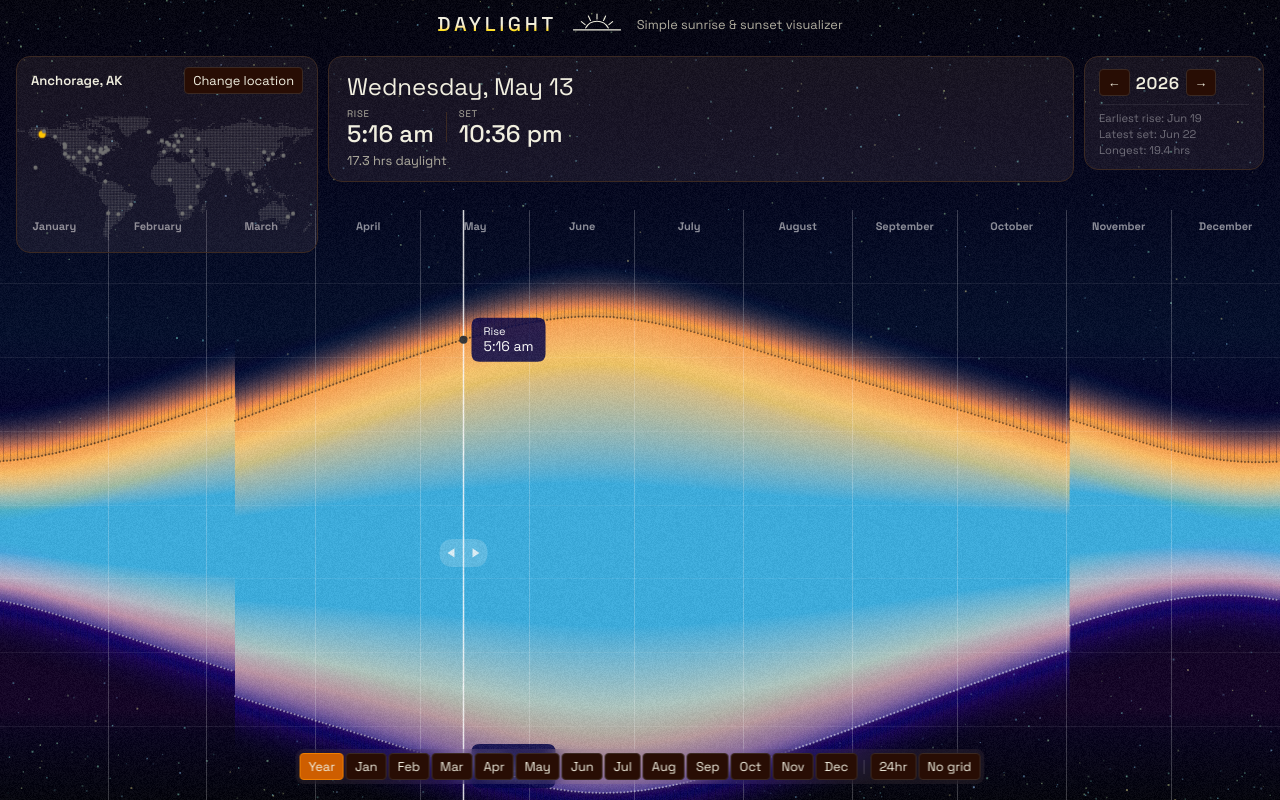
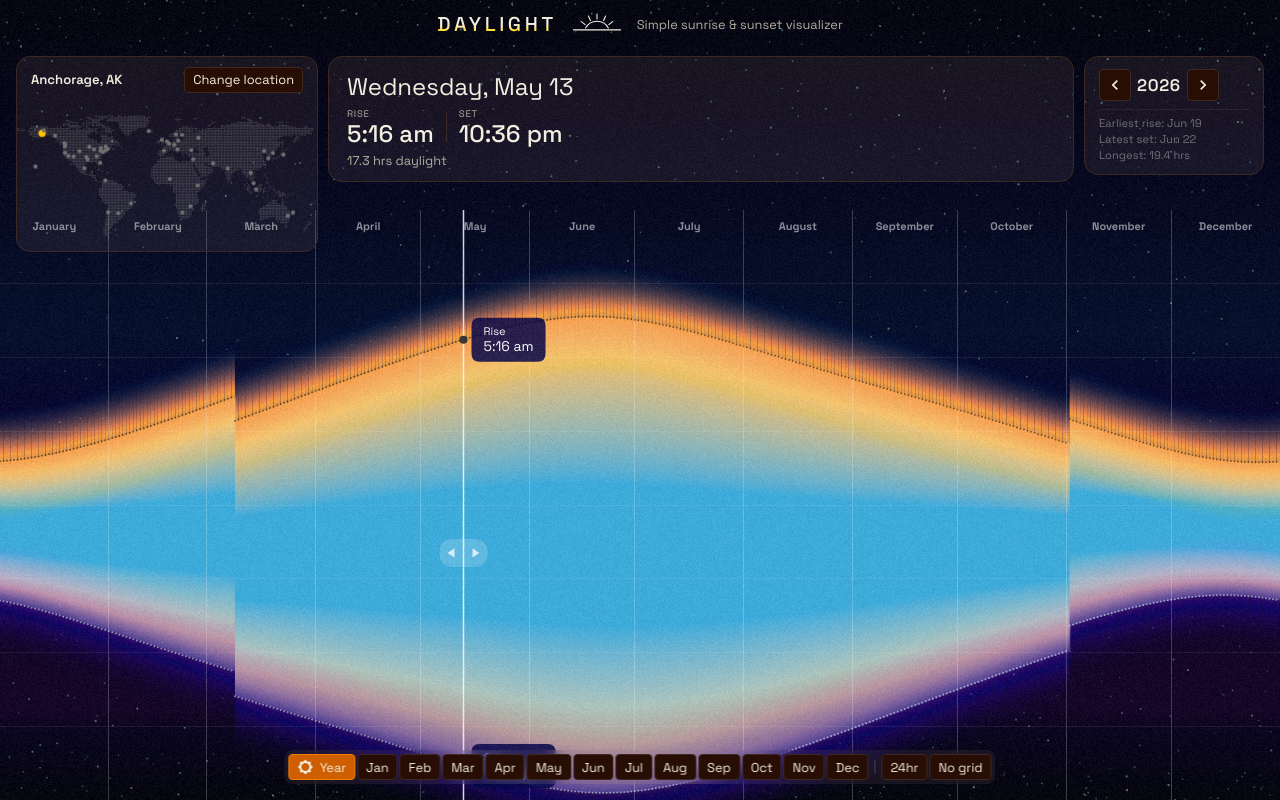
Before and after one commit to natebridi/sunrise, a React (Vite) app: page / in a window 1280 px wide. Both pictures are taken after a click on the item "Anchorage, AK". Built offline with nearby package versions, Linux system fonts and the light colour scheme.

Commit message:
more style refinements

```diff
--- a/src/App.tsx
+++ b/src/App.tsx
@@ -134,9 +134,13 @@ export default function App() {
           {/* Year */}
           <div className="card year-section">
             <div className="year-row">
-              <button className="btn btn--small" onClick={() => setYear((y) => y - 1)}>&larr;</button>
+              <button className="btn btn--icon" onClick={() => setYear((y) => y - 1)}>
+                <svg className="btn-icon" xmlns="http://www.w3.org/2000/svg" viewBox="0 0 512 512"><path fill="currentColor" d="M231 256L329 354L299 384L171 256L299 128L329 158"/></svg>
+              </button>
               <span className="year-value">{year}</span>
-              <button className="btn btn--small" onClick={() => setYear((y) => y + 1)}>&rarr;</button>
+              <button className="btn btn--icon" onClick={() => setYear((y) => y + 1)}>
+                <svg className="btn-icon" xmlns="http://www.w3.org/2000/svg" viewBox="0 0 512 512"><path fill="currentColor" d="M213 384L183 354L281 256L183 158L213 128L341 256"/></svg>
+              </button>
             </div>
             {yearStats && (
               <div className="year-mini-stats">
--- a/src/app.css
+++ b/src/app.css
@@ -56,11 +56,17 @@ body {
     color: var(--text-primary);
     border-radius: 0.25rem;
     padding: 0.25rem 0.5rem;
+    height: 2em;
     display: flex;
-    gap: 0.5rem;
+    gap: 0.5em;
     align-items: center;
     justify-content: center;
     cursor: pointer;
+
+    &.btn--icon {
+        aspect-ratio: 1 / 1;
+        padding: 0;
+    }
 
     &.btn--active {
         background-color: var(--active);
@@ -74,6 +80,14 @@ body {
 
     &.btn--small {
         font-size: var(--font-size-sm);
+    }
+}
+
+.btn-icon {
+    width: 1.25em;
+
+    path {
+        fill:
     }
 }
 
--- a/src/components/SunChart.tsx
+++ b/src/components/SunChart.tsx
@@ -297,6 +297,10 @@ export default function SunChart({ days, scrubIndex, onScrub, showGrid, twelveHo
     }
   }
 
+  const activeIndicator = <svg className="btn-icon" xmlns="http://www.w3.org/2000/svg" viewBox="0 0 512 512">
+    <path fill="currentColor" d="M165.50 346.50Q203 384 256 384Q309 384 346.50 346.50Q384 309 384 256Q384 203 346.50 165.50Q309 128 256 128Q203 128 165.50 165.50Q128 203 128 256Q128 309 165.50 346.50M497 256L427 327L427 427L327 427L256 497L185 427L85 427L85 327L15 256L85 185L85 85L185 85L256 15L327 85L427 85L427 185" />
+  </svg>;
+
   return (
     <div className="chart-wrapper">
 
@@ -318,6 +322,7 @@ export default function SunChart({ days, scrubIndex, onScrub, showGrid, twelveHo
           className={focusedMonth === null ? "btn btn--small btn--active" : "btn btn--small"}
           onClick={() => setFocusedMonth(null)}
         >
+          {focusedMonth === null && activeIndicator}
           Year
         </button>
         {MONTH_NAMES.map((name, i) => (
@@ -330,6 +335,7 @@ export default function SunChart({ days, scrubIndex, onScrub, showGrid, twelveHo
               if (idx >= 0) onScrub(idx);
             }}
           >
+            {focusedMonth === i && activeIndicator}
             {name.slice(0, 3)}
           </button>
         ))}
--- a/src/components/styles/LocationPicker.css
+++ b/src/components/styles/LocationPicker.css
@@ -57,14 +57,6 @@
   flex-direction: column;
   gap: 6px;
   flex-shrink: 0;
-}
-
-.btn-icon {
-    width: 1rem;
-
-    path {
-        fill:
-    }
 }
 
 .picker-geo-error {
```
